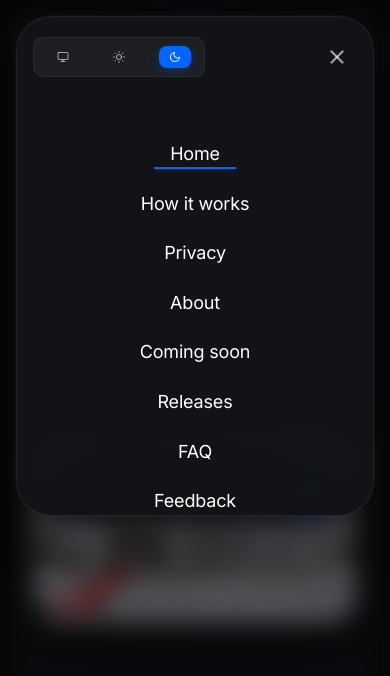
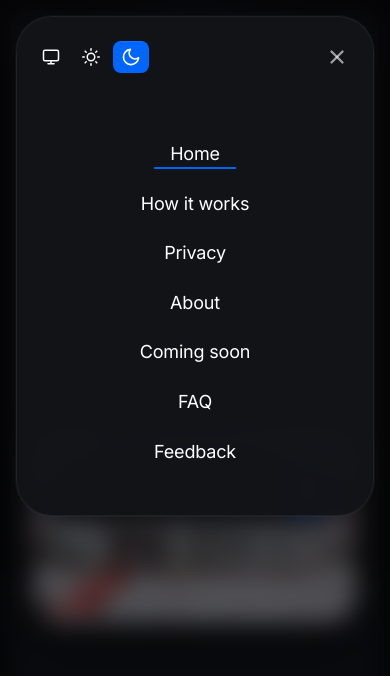
Before and after one commit to Quadron404/APS-AI, a plain HTML site: page public/index.html in a window 390 px wide. Both pictures are taken after a click on the button 335 px from the left and 51 px from the top of the page. Drawn offline with nearby package versions, Linux system fonts and the light colour scheme.

Commit message:
Fix menu: hamburger animation (transform-origin center), remove Releases, glassmorphism theme selector with animated switching, working dark default

```diff
--- a/public/index.html
+++ b/public/index.html
@@ -280,8 +280,15 @@
         transition: transform 0.25s ease, opacity 0.2s ease;
       }
 
+      .menu-button .menu-line-top,
+      .menu-button .menu-line-middle,
+      .menu-button .menu-line-bottom {
+        transform-origin: center;
+        transition: transform 0.3s cubic-bezier(0.4, 0, 0.2, 1), opacity 0.2s ease;
+      }
+
       .menu-button[aria-expanded="true"] .menu-line-top {
-        transform: translateY(6px) rotate(45deg);
+        transform: translateY(5px) rotate(45deg);
       }
 
       .menu-button[aria-expanded="true"] .menu-line-middle {
@@ -289,7 +296,7 @@
       }
 
       .menu-button[aria-expanded="true"] .menu-line-bottom {
-        transform: translateY(-6px) rotate(-45deg);
+        transform: translateY(-5px) rotate(-45deg);
       }
 
       @media (prefers-reduced-motion: reduce) {
@@ -445,35 +452,6 @@
         z-index: 10;
       }
 
-      /* Theme Selector - Segmented Control (System/Light/Dark) */
-      .theme-selector {
-        display: inline-flex;
-        align-items: center;
-        background: rgba(255, 255, 255, 0.05);
-        border: 1px solid var(--menu-border);
-        border-radius: 10px;
-        padding: 3px;
-        gap: 1px;
-      }
-
-      .theme-option {
-        display: inline-flex;
-        align-items: center;
-        gap: 5px;
-        padding: 5px 10px;
-        border: none;
-        background: transparent;
-        border-radius: 8px;
-        color: var(--text-muted);
-        font-family: var(--font-ui);
-        font-size: 12px;
-        font-weight: 500;
-        cursor: pointer;
-        transition: all 0.15s ease;
-        -webkit-tap-highlight-color: transparent;
-        white-space: nowrap;
-      }
-
       /* ============================================================
          PANEL HEADER - TOP CONTROLS
          ============================================================ */
@@ -496,18 +474,27 @@
       .theme-option {
         display: inline-flex;
         align-items: center;
-        gap: 6px;
+        justify-content: center;
+        width: 40px;
+        height: 36px;
         border: none;
         background: transparent;
         border-radius: 8px;
-        color: var(--text-muted);
-        font-family: var(--font-ui);
-        font-size: 13px;
-        font-weight: 500;
         cursor: pointer;
-        transition: all 0.15s ease;
+        transition: all 0.2s cubic-bezier(0.4, 0, 0.2, 1);
         -webkit-tap-highlight-color: transparent;
-        white-space: nowrap;
+        position: relative;
+        overflow: hidden;
+      }
+
+      .theme-option::before {
+        content: "";
+        position: absolute;
+        inset: 0;
+        background: linear-gradient(135deg, rgba(255,255,255,0.1) 0%, rgba(255,255,255,0) 50%);
+        opacity: 0;
+        transition: opacity 0.2s ease;
+        border-radius: 6px;
       }
 
       .theme-option input[type="radio"] {
@@ -519,28 +506,27 @@
       .theme-option-content {
         display: flex;
         align-items: center;
-        gap: 6px;
-        padding: 6px 12px;
-        border: none;
-        background: transparent;
-        border-radius: 8px;
-        color: var(--text-muted);
-        font-family: var(--font-ui);
-        font-size: 13px;
-        font-weight: 500;
-        cursor: pointer;
-        transition: all 0.15s ease;
-        white-space: nowrap;
+        justify-content: center;
+        width: 100%;
+        height: 100%;
+        border-radius: 6px;
+        transition: all 0.2s cubic-bezier(0.4, 0, 0.2, 1);
+        z-index: 1;
       }
 
       .theme-option:hover .theme-option-content {
-        color: var(--text);
+        background: rgba(255, 255, 255, 0.06);
+      }
+
+      .theme-option:hover::before {
+        opacity: 1;
       }
 
       .theme-option input:checked + .theme-option-content {
         background: var(--primary);
         color: #fff;
-        box-shadow: 0 2px 8px rgba(0, 102, 255, 0.3);
+        box-shadow: 0 2px 8px rgba(0, 102, 255, 0.3), inset 0 1px 0 rgba(255,255,255,0.1);
+        transform: scale(1.02);
       }
 
       .theme-option:focus-visible .theme-option-content {
@@ -549,18 +535,37 @@
       }
 
       .theme-option-content svg {
-        width: 14px;
-        height: 14px;
+        width: 20px;
+        height: 20px;
         stroke: currentColor;
         stroke-width: 2;
         stroke-linecap: round;
         stroke-linejoin: round;
         flex-shrink: 0;
+        transition: transform 0.2s cubic-bezier(0.4, 0, 0.2, 1);
+      }
+
+      .theme-option input:checked + .theme-option-content svg {
+        transform: scale(1.1);
+      }
+
+      .theme-option::before {
+        content: "";
+        position: absolute;
+        inset: 0;
+        background: linear-gradient(135deg, rgba(255,255,255,0.1) 0%, rgba(255,255,255,0) 50%);
+        opacity: 0;
+        transition: opacity 0.2s ease;
+        border-radius: 6px;
+      }
+
+      .theme-option:hover::before {
+        opacity: 1;
       }
 
       @media (max-width: 480px) {
-        .theme-option-content { padding: 5px 10px; font-size: 12px; }
-        .theme-option-content svg { width: 12px; height: 12px; }
+        .theme-option { width: 36px; height: 32px; }
+        .theme-option-content svg { width: 18px; height: 18px; }
       }
 
       /* Close Button */
@@ -1250,7 +1255,6 @@
             <li><a href="#privacy" class="menu-nav-link">Privacy</a></li>
             <li><a href="#about" class="menu-nav-link">About</a></li>
             <li><a href="#coming-soon" class="menu-nav-link">Coming soon</a></li>
-            <li><a href="#releases" class="menu-nav-link">Releases</a></li>
             <li><a href="#faq" class="menu-nav-link">FAQ</a></li>
             <li><a href="#feedback" class="menu-nav-link">Feedback</a></li>
           </ul>
```
